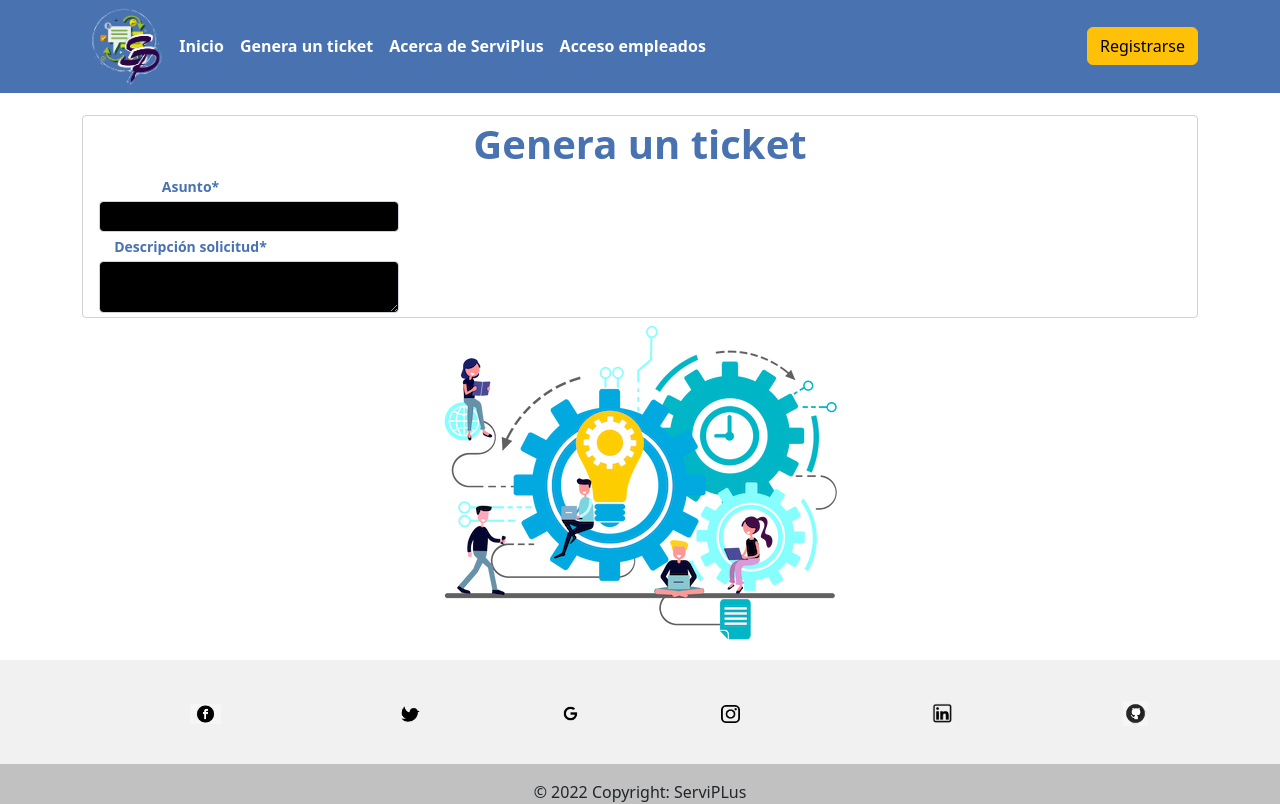
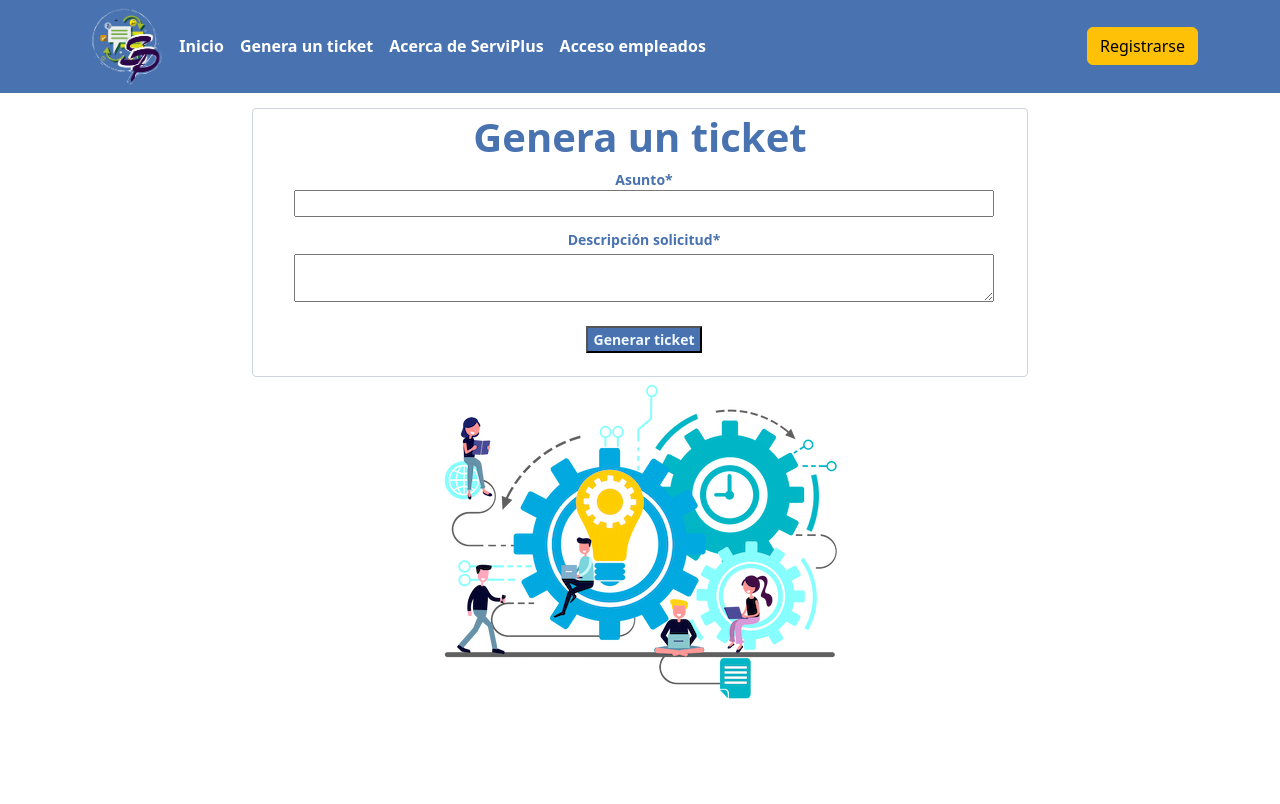
Before and after one commit to juanvidev1/serviplus-frontend, a React (Create React App) app in the folder serviplus-front/: page /clienteticketform in a window 1280 px wide. Shown: the top 804 px of the page. Built offline with nearby package versions, Linux system fonts and the light colour scheme.

Commit message:
funcionalidad de creacion de tickets cliente

```diff
--- a/serviplus-front/src/App.js
+++ b/serviplus-front/src/App.js
@@ -28,11 +28,11 @@ function App() {
            <Route path="/clientes/form" element={<FormCliente />} exact></Route>
            <Route path="/empleados" element= {<LoginEmpleados /> } exact></Route>
            <Route path="/clientes/form" element= {<FormCliente />} exact></Route>
-           <Route path="/clientes/form/:id" element= {<FormCliente />} exact></Route>
            <Route path="/adminDashboard" element= {<AdminDashboard />} exact></Route>
            <Route path="/tablaclientes" element={<ListadoClientes />} exact></Route>
            <Route path="/tablaempleados" element={<ListadoEmpleados />} exact></Route>
            <Route path="/clienteDashboard" element={<ClienteDashboard />} exact></Route>
+           <Route path="/clientes/form/:id" element= {<FormCliente />} exact></Route>
            <Route path="/clienteticketform" element={<ClienteTicketForm />} exact></Route>
          </Routes>
         </div>
--- a/serviplus-front/src/componentes/clientes/ClienteDashboard.js
+++ b/serviplus-front/src/componentes/clientes/ClienteDashboard.js
@@ -40,17 +40,18 @@ const ContenidoDashCliente = () => {
         >
           <img alt="" src={Imagenes.ticket1} width="50" height="50" />
           <br />
-          <button
+          <a
             className="btn mt-3"
+            type="button"
             style={{
               backgroundColor: "#4972b0",
               color: "white",
               fontWeight: "700",
             }}
-            href="/"
+            href="/clienteticketform"
           >
             Generar Ticket
-          </button>
+          </a>
         </div>
       </div>
       <div className="container col-6 ms-4 m-2" align="center">
--- a/serviplus-front/src/componentes/clientes/ClienteTicketForm.js
+++ b/serviplus-front/src/componentes/clientes/ClienteTicketForm.js
@@ -1,31 +1,132 @@
+import { useContext, useState, useEffect } from 'react';
 import Imagenes from '../../assets/img/imagenes';
+import { ContextoUsuario } from '../../servicios/ContextoUsuario';
+import EstadosLogin from '../../enums/EstadoLogin';
 import './styles/clienteTicket.css';
+import { useNavigate } from 'react-router-dom';
+import TicketsServicios from '../../servicios/TicketsServicios';
 
 const ClienteTicketForm = () => {
+
+    const navigateTo = useNavigate();
+
+    const [ nombreServicio, setNombreServicio ] = useState("");
+    const [ descripcionServicio, setDescripcionServicio ] = useState("");
+    const [ nombreCliente, setNombreCliente ] = useState("");
+    const [ username, setUsername ] = useState("");
+    const [ email, setEmail ] = useState("");
+    const [ identificacion, setIdentificacion ] = useState("");
+    const [ mensaje, setMensaje ] = useState("");
+    const { usuario, setUsuario } = useContext(ContextoUsuario);
+
+    const revisarSesion = () => {
+        if (sessionStorage.getItem("estadoLogin") != null) {
+            const sesionUsuario = {
+                nombres: sessionStorage.getItem("nombres"),
+                estadoLogin: parseInt(sessionStorage.getItem("estadoLogin")),
+                id: sessionStorage.getItem("id"),
+                username: sessionStorage.getItem("username"),
+                identificacion: sessionStorage.getItem("identificacion"),
+                email: sessionStorage.getItem("email"),
+            }
+            console.log(sesionUsuario);
+            setUsuario(sesionUsuario);
+            setNombreCliente(sesionUsuario.nombres);
+            setUsername(sesionUsuario.username);
+            setEmail(sesionUsuario.email);
+            setIdentificacion(sesionUsuario.identificacion);
+        } else {
+            setUsuario({nombres: "", estadoLogin: EstadosLogin.NO_LOGIN});
+        }
+    }
+
+    console.log(nombreCliente);
+    console.log(username);
+    console.log(email);
+    console.log(identificacion);
+
+    /*useEffect(() => {
+
+    }, [])*/
+
+    const crearTicket = async (event) => {
+        event.preventDefault();
+        try {
+            const ticket = {
+                servicio: {
+                    nombre: nombreServicio,
+                    descripcion: descripcionServicio,
+                },
+                cliente: {
+                    nombre: nombreCliente,
+                    username: username,
+                    identificacion: identificacion,
+                    email: email
+                },
+                estado_ticket: "Solicitado"
+            }
+            console.log(ticket);
+            await TicketsServicios.crearTicket(ticket);
+            // navigateTo("/clienteDashboard")
+        } catch (error) {
+            console.log(error);
+            setMensaje(error);
+        }
+    }
+
+    useEffect(() => {
+        revisarSesion();
+    }, []);
+
+    const cambiarAsunto = (event) => {
+        setNombreServicio(event.target.value);
+    }
+
+    const cambiarDescripcion = (event) => {
+        setDescripcionServicio(event.target.value);
+    }
+
     return(
-        <div className='container mb-3' align='center'>
+        <div className='principal container mb-3' align='center'>
             <form className="formulario-tickets form-control form-control-sm">
                 <h1 className='encabezado-cliente-ticket'>Genera un ticket</h1>
-            <div className='d-flex'>
-                <div className='asunto-seccion col-2 ms-2'>
+                <div className='asunto-seccion ms-2'>
+                    <label className='etiqueta-asunto'>Asunto*</label>
                     <div className='asunto-seccion mb-1'>
-                        <label className='etiqueta-asunto'>Asunto*</label>
-                    </div>
-                    <div className='asunto-seccion mb-1'>
-                        <input type={"text"} className="asunto-entrada form-control form-control-sm" />
+                        <input type={"text"} className="asunto-entrada form mb-2" onChange={cambiarAsunto} id='nombre-servicio' name='nombre-servicio' />
                     </div>
                     <div className='descripcion-seccion mb-1'>
                         <label className='etiqueta-descripcion'>Descripción solicitud*</label>
                     </div>
                     <div className='descripcion-seccion'>
-                        <textarea type={"text"} className='entrada-grande form-control form-control-sm' />
+                        <textarea type={"text"} className='entrada-grande form form-sm' onChange={cambiarDescripcion} id='descripcion-servicio' name='descripciom-servicio' />
                     </div>
+                    <div>
+                        <button className='crear-ticket' id="submit-ticket" name="submit-ticket" onClick={crearTicket} data-bs-toggle="modal" data-bs-target='#ticketCreado'>Generar ticket</button>
                     </div>
                 </div>
             </form>
             <div>
                 <img src={Imagenes.img2} alt='' />
+                {mensaje}
             </div>
+
+            <div className='modal fade' id='ticketCreado' data-bs-backdrop='static'>
+                <div className='modal-dialog'>
+                    <div className='modal-content'>
+                        <div className='modal-header'>
+                            <h1 className='modal-title fs-5' id='staticBackdropLabel' align='center'>Ticket creado exitosamente</h1>
+                        </div>
+                        <div className='modal-body'>
+                            Puedes consultar el ticket con tu número de identificación {identificacion}
+                        </div>
+                        <div className='modal-footer'>
+                            <a href='/clienteDashboard' type='button' className='btn btn-primary'>Volver</a>
+                        </div>
+                    </div>
+                </div>
+            </div>
+
         </div>
     );
 }
--- a/serviplus-front/src/componentes/clientes/styles/clienteTicket.css
+++ b/serviplus-front/src/componentes/clientes/styles/clienteTicket.css
@@ -1,8 +1,14 @@
+.principal {
+    width: 800px;
+    height: 800px;
+}
+
 .formulario-tickets {
     margin-top: 2%;
     align-items: center;
     justify-self: center;
     padding: auto;
+    width: 100%;
 }
 
 .encabezado-cliente-ticket {
@@ -23,13 +29,31 @@
 }
 
 .asunto-entrada {
-    background-color: black;
-    color:aquamarine;
-    width: 300px;
+    color: #0041A3;
+    font-weight: 700;
+    width: 700px;
 }
 
 .entrada-grande {
-    background-color: black;
-    color: aquamarine;
-    width: 300px;
+    color:  #4972b0;
+    font-weight: 600;
+    width: 700px;
+    margin-bottom: 0.5cm;
 }
+
+.crear-ticket {
+    background-color: #4972b0;
+    color: aliceblue;
+    font-weight: 700;
+    margin-bottom: 0.5cm;
+}
+
+.modal-title {
+    color:  #4972b0;
+    font-weight: 900;
+}
+
+.modal-body {
+    color: black;
+    font-weight: 700;
+}
--- /dev/null
+++ b/serviplus-front/src/servicios/TicketsServicios.js
@@ -0,0 +1,26 @@
+import axios from "axios";
+import baseURL from "../config";
+
+const TicketsServicios = {};
+
+TicketsServicios.listarTickets = () => {
+    return axios.get(baseURL + "/tickets");
+}
+
+TicketsServicios.buscarTicket = (criterio) => {
+    return axios.get(baseURL + "/tickets?q=" + criterio);
+}
+
+TicketsServicios.filtrarTicket = (id) => {
+    return axios.get(baseURL + "/tickets/" + id);
+}
+
+TicketsServicios.crearTicket = (ticket) => {
+    return axios.post(baseURL + "/tickets", ticket);
+}
+
+TicketsServicios.actualizarTicket = (id, infoTicket) => {
+    return axios.put(baseURL + "/tickets/" + id, infoTicket);
+}
+
+export default TicketsServicios;
```
Also changed, not shown: serviplus-front/src/componentes/clientes/Dashboard.js (+25 -1 lines), serviplus-front/src/componentes/general/Header.js (+6 -6 lines), serviplus-front/src/componentes/general/Landing.js (+7 -1 lines), serviplus-front/src/componentes/general/SidebarClientes.js (+7 -7 lines), serviplus-front/src/servicios/ServicioCreacionServicios.js (added, +31 -0 lines). Lines whose indentation alone changed are shown as unchanged.
